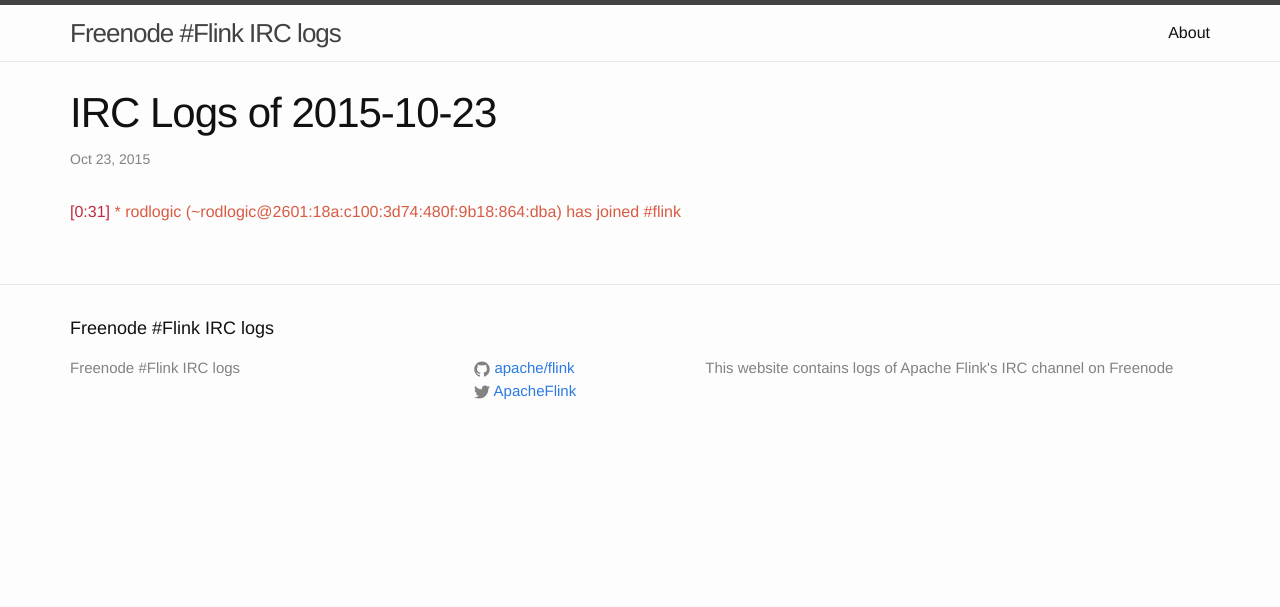
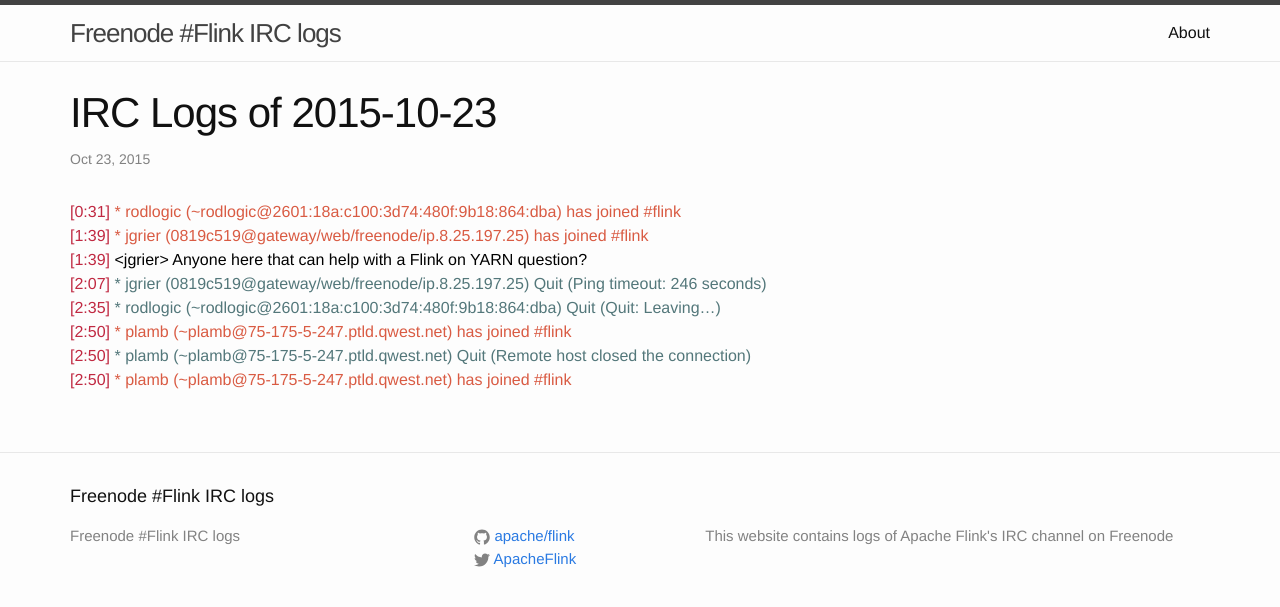
Before and after one commit to flink-irc-logs/flink-irc-logs.github.io, a Jekyll site: the page built from _posts/2015-10-23-logs.markdown, in a window 1280 px wide. Shown: the top 607 px of the page. Built offline with Jekyll 4.4.1, drawn with Linux system fonts in a browser that asks for light colours.

Commit message:
Update of the logs on Fri Oct 23 03:28:28 CEST 2015

```diff
--- a/_posts/2015-10-23-logs.markdown
+++ b/_posts/2015-10-23-logs.markdown
@@ -5,3 +5,10 @@
 categories: irc logs
 ---
 <span class="irc-date">[0:31]</span> <span class="irc-green">* rodlogic (~rodlogic@2601:18a:c100:3d74:480f:9b18:864:dba) has joined #flink</span><br />
+<span class="irc-date">[1:39]</span> <span class="irc-green">* jgrier (0819c519@gateway/web/freenode/ip.8.25.197.25) has joined #flink</span><br />
+<span class="irc-date">[1:39]</span> <span class="irc-black">&lt;jgrier&gt; Anyone here that can help with a Flink on YARN question?</span><br />
+<span class="irc-date">[2:07]</span> <span class="irc-navy">* jgrier (0819c519@gateway/web/freenode/ip.8.25.197.25) Quit (Ping timeout: 246 seconds)</span><br />
+<span class="irc-date">[2:35]</span> <span class="irc-navy">* rodlogic (~rodlogic@2601:18a:c100:3d74:480f:9b18:864:dba) Quit (Quit: Leaving...)</span><br />
+<span class="irc-date">[2:50]</span> <span class="irc-green">* plamb (~plamb@75-175-5-247.ptld.qwest.net) has joined #flink</span><br />
+<span class="irc-date">[2:50]</span> <span class="irc-navy">* plamb (~plamb@75-175-5-247.ptld.qwest.net) Quit (Remote host closed the connection)</span><br />
+<span class="irc-date">[2:50]</span> <span class="irc-green">* plamb (~plamb@75-175-5-247.ptld.qwest.net) has joined #flink</span><br />
```
